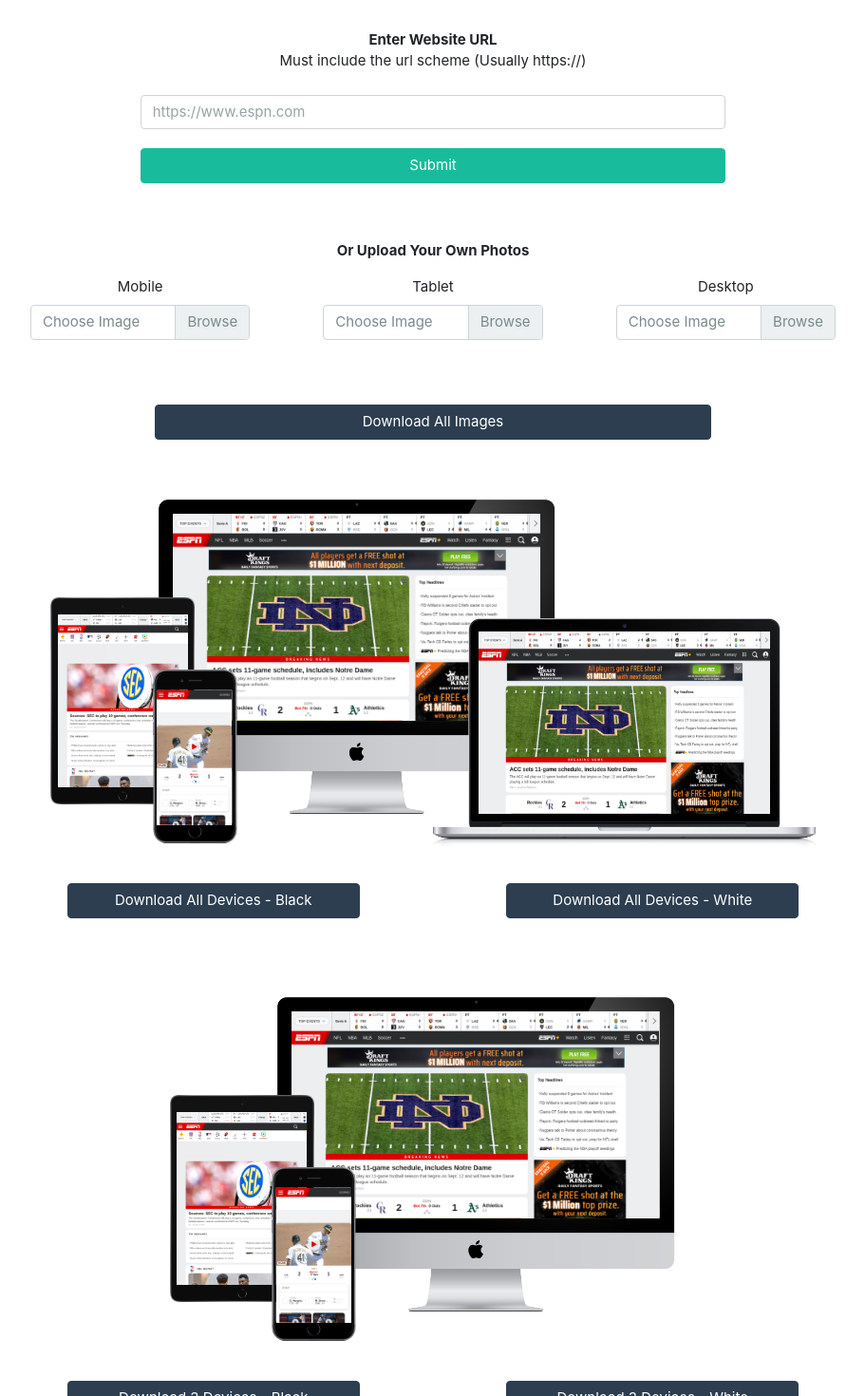
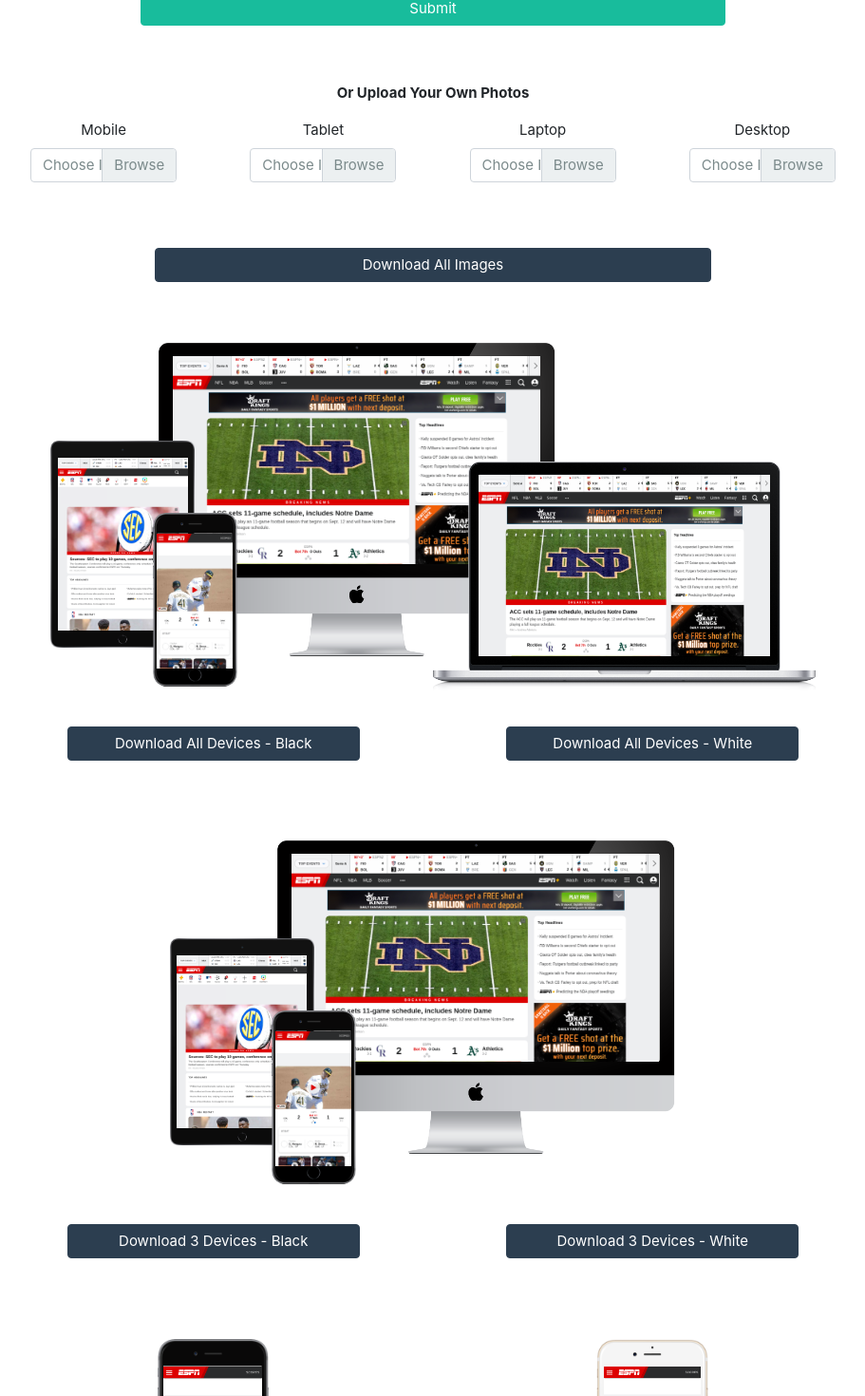
Before and after one commit to JustinLG9/Website-Mockup-Generator, a React (Create React App) app: page / in a window 1280 px wide. Shown: the part 340-1810 px from the top of the page at 95% size, without its empty margins (184-1095 px from the left). Built offline with nearby package versions, Linux system fonts and the light colour scheme.

Commit message:
Version 1.1

```diff
--- a/src/App.js
+++ b/src/App.js
@@ -23,13 +23,13 @@ import {
 let thum = require("thum.io");
 
 function App() {
-  const [imageData, setImageData] = useState({
+  let imageData = {
     mobileBlack: {
       title: "mobileBlack",
       deviceImgSrc: require("./deviceImages/mobile-black.png"),
       deviceImgID: "mobile-black-device-img",
-      deviceScreenCoords: { X1: 28, Y1: 129, X2: 504, Y2: 978 },
-      deviceDimensions: { width: 539, height: 1091 },
+      deviceScreenCoords: { X1: 26, Y1: 129, X2: 504, Y2: 978 },
+      deviceDimensions: { width: 537, height: 1091 },
       displayImgSrc: require("./deviceImages/espnMobile.png"),
       displayImgID: "mobile-black-display-img",
       buttonText: "Download Mobile - Black",
@@ -65,7 +65,7 @@ function App() {
       deviceImgSrc: require("./deviceImages/tablet-white.png"),
       deviceImgID: "tablet-white-device-img",
       deviceScreenCoords: { X1: 115, Y1: 215, X2: 2180, Y2: 2965 },
-      deviceDimensions: { width: 2293, height: 3180 },
+      deviceDimensions: { width: 2293, height: 3175 },
       displayImgSrc: require("./deviceImages/espnTablet.png"),
       displayImgID: "tablet-white-display-img",
       buttonText: "Download Tablet - White",
@@ -88,15 +88,15 @@ function App() {
       title: "desktop",
       deviceImgSrc: require("./deviceImages/desktop.png"),
       deviceImgID: "desktop-device-img",
-      deviceScreenCoords: { X1: 116, Y1: 108, X2: 1600, Y2: 941 },
-      deviceDimensions: { width: 1716, height: 1361 },
+      deviceScreenCoords: { X1: 116, Y1: 106, X2: 1600, Y2: 941 },
+      deviceDimensions: { width: 1716, height: 1360 },
       displayImgSrc: require("./deviceImages/espnDesktop.png"),
       displayImgID: "desktop-display-img",
       buttonText: "Download Desktop",
       filename: "desktop.png",
       largeImage: true,
     },
-  });
+  };
   const [downloadingSingle, setDownloadingSingle] = useState([
     false, // mobile - black
     false, // mobile - white
@@ -365,6 +365,7 @@ function App() {
   function updateAllImages(mobileSrc, tabletSrc, desktopSrc) {
     updateImages("mobile", mobileSrc, true);
     updateImages("tablet", tabletSrc, true);
+    updateImages("laptop", desktopSrc, true);
     updateImages("desktop", desktopSrc, true);
   }
 
@@ -376,7 +377,8 @@ function App() {
         elems.forEach((elem) => {
           let tempImageData = imageData;
           tempImageData[imageDataName].displayImgSrc = newSrc;
-          setImageData(tempImageData);
+          imageData = tempImageData;
+          console.log(elem);
           elem.src = newSrc;
           if (anonymous) {
             elem.crossOrigin = "anonymous";
@@ -384,6 +386,7 @@ function App() {
             elem.removeAttribute("crossOrigin");
           }
         });
+        console.log(imageData);
       });
     }
 
@@ -414,12 +417,17 @@ function App() {
         ]);
         break;
       }
-      case "desktop": {
+      case "laptop": {
         updateImageDataAndElems([
           {
             className: "laptop-display-img",
             imageDataName: "laptop",
           },
+        ]);
+        break;
+      }
+      case "desktop": {
+        updateImageDataAndElems([
           {
             className: "desktop-display-img",
             imageDataName: "desktop",
@@ -559,7 +567,6 @@ function App() {
       <NavBar />
       <div className="container editorContainer">
         <div className="col-md-10 m-auto">
-          <HowTo />
           <div className="image-selectors">
             <UrlInput
               getUrlImagesAndUpdateFunc={getUrlImagesAndUpdate}
--- a/src/components/DesktopMacbookTabletMobile.js
+++ b/src/components/DesktopMacbookTabletMobile.js
@@ -13,16 +13,7 @@ export default function DesktopMacbookTabletMobile({
   downloadingBlack,
   downloadingWhite,
 }) {
-  function SingleDeviceDisplay({ imageData, ...props }) {
-    const {
-      deviceImgSrc,
-      deviceImgID,
-      deviceScreenCoords,
-      deviceDimensions,
-      displayImgSrc,
-      displayImgID,
-    } = imageData;
-
+  function getDisplayImgStyle(deviceScreenCoords, deviceDimensions) {
     const top = (deviceScreenCoords.Y1 / deviceDimensions.height) * 100 + "%";
     const left = (deviceScreenCoords.X1 / deviceDimensions.width) * 100 + "%";
     const width =
@@ -35,53 +26,106 @@ export default function DesktopMacbookTabletMobile({
         deviceDimensions.height) *
         100 +
       "%";
-    let displayImageStyle = {
+
+    return {
       top: top,
       left: left,
       width: width,
       height: height,
     };
-
-    return (
-      <div className="imageDisplay" {...props}>
-        <img
-          src={deviceImgSrc}
-          className="multi-device-image"
-          id={deviceImgID}
-          alt="Device"
-          data-dimension={
-            deviceDimensions.width + "," + deviceDimensions.height
-          }
-        />
-        <img
-          src={displayImgSrc}
-          style={displayImageStyle}
-          alt="Display"
-          className={`multi-display-image ${displayImgID}`}
-        />
-      </div>
-    );
   }
 
   return (
     <div>
       <div className="multi-device-display DMTM-black">
-        <SingleDeviceDisplay
-          imageData={imageData.desktop}
-          className="DMTM-desktop imageDisplay single-device"
-        />
-        <SingleDeviceDisplay
-          imageData={imageData.laptop}
-          className="DMTM-laptop imageDisplay single-device"
-        />
-        <SingleDeviceDisplay
-          imageData={imageData.tabletBlack}
-          className="DMTM-tablet imageDisplay single-device"
-        />
-        <SingleDeviceDisplay
-          imageData={imageData.mobileBlack}
-          className="DMTM-mobile imageDisplay single-device"
-        />
+        <div className="DMTM-desktop imageDisplay single-device">
+          <img
+            src={imageData.desktop.deviceImgSrc}
+            className="multi-device-image"
+            id={imageData.desktop.deviceImgID}
+            alt="Device"
+            data-dimension={
+              imageData.desktop.deviceDimensions.width +
+              "," +
+              imageData.desktop.deviceDimensions.height
+            }
+          />
+          <img
+            src={imageData.desktop.displayImgSrc}
+            style={getDisplayImgStyle(
+              imageData.desktop.deviceScreenCoords,
+              imageData.desktop.deviceDimensions
+            )}
+            alt="Display"
+            className={`multi-display-image ${imageData.desktop.displayImgID}`}
+          />
+        </div>
+        <div className="DMTM-laptop imageDisplay single-device">
+          <img
+            src={imageData.laptop.deviceImgSrc}
+            className="multi-device-image"
+            id={imageData.laptop.deviceImgID}
+            alt="Device"
+            data-dimension={
+              imageData.laptop.deviceDimensions.width +
+              "," +
+              imageData.laptop.deviceDimensions.height
+            }
+          />
+          <img
+            src={imageData.laptop.displayImgSrc}
+            style={getDisplayImgStyle(
+              imageData.laptop.deviceScreenCoords,
+              imageData.laptop.deviceDimensions
+            )}
+            alt="Display"
+            className={`multi-display-image ${imageData.laptop.displayImgID}`}
+          />
+        </div>
+        <div className="DMTM-tablet imageDisplay single-device">
+          <img
+            src={imageData.tabletBlack.deviceImgSrc}
+            className="multi-device-image"
+            id={imageData.tabletBlack.deviceImgID}
+            alt="Device"
+            data-dimension={
+              imageData.tabletBlack.deviceDimensions.width +
+              "," +
+              imageData.tabletBlack.deviceDimensions.height
+            }
+          />
+          <img
+            src={imageData.tabletBlack.displayImgSrc}
+            style={getDisplayImgStyle(
+              imageData.tabletBlack.deviceScreenCoords,
+              imageData.tabletBlack.deviceDimensions
+            )}
+            alt="Display"
+            className={`multi-display-image ${imageData.tabletBlack.displayImgID}`}
+          />
+        </div>
+        <div className="DMTM-mobile imageDisplay single-device">
+          <img
+            src={imageData.mobileBlack.deviceImgSrc}
+            className="multi-device-image"
+            id={imageData.mobileBlack.deviceImgID}
+            alt="Device"
+            data-dimension={
+              imageData.mobileBlack.deviceDimensions.width +
+              "," +
+              imageData.mobileBlack.deviceDimensions.height
+            }
+          />
+          <img
+            src={imageData.mobileBlack.displayImgSrc}
+            style={getDisplayImgStyle(
+              imageData.mobileBlack.deviceScreenCoords,
+              imageData.mobileBlack.deviceDimensions
+            )}
+            alt="Display"
+            className={`multi-display-image ${imageData.mobileBlack.displayImgID}`}
+          />
+        </div>
       </div>
       <div className="row justify-content-around">
         <button
--- a/src/components/DesktopTabletMobile.js
+++ b/src/components/DesktopTabletMobile.js
@@ -16,16 +16,7 @@ export default function DesktopMacbookTabletMobile({
   downloadingBlack,
   downloadingWhite,
 }) {
-  function SingleDeviceDisplay({ imageData, ...props }) {
-    const {
-      deviceImgSrc,
-      deviceImgID,
-      deviceScreenCoords,
-      deviceDimensions,
-      displayImgSrc,
-      displayImgID,
-    } = imageData;
-
+  function getDisplayImgStyle(deviceScreenCoords, deviceDimensions) {
     const top = (deviceScreenCoords.Y1 / deviceDimensions.height) * 100 + "%";
     const left = (deviceScreenCoords.X1 / deviceDimensions.width) * 100 + "%";
     const width =
@@ -38,49 +29,84 @@ export default function DesktopMacbookTabletMobile({
         deviceDimensions.height) *
         100 +
       "%";
-    let displayImageStyle = {
+
+    return {
       top: top,
       left: left,
       width: width,
       height: height,
     };
-
-    return (
-      <div className="imageDisplay" {...props}>
-        <img
-          src={deviceImgSrc}
-          className="multi-device-image"
-          id={deviceImgID}
-          alt="Device"
-          data-dimension={
-            deviceDimensions.width + "," + deviceDimensions.height
-          }
-        />
-        <img
-          src={displayImgSrc}
-          style={displayImageStyle}
-          alt="Display"
-          className={`multi-display-image ${displayImgID}`}
-        />
-      </div>
-    );
   }
 
   return (
     <div>
       <div className="multi-device-display DMTM-black">
-        <SingleDeviceDisplay
-          imageData={imageData.desktop}
-          className="DTM-desktop imageDisplay single-device"
-        />
-        <SingleDeviceDisplay
-          imageData={imageData.tabletBlack}
-          className="DTM-tablet imageDisplay single-device"
-        />
-        <SingleDeviceDisplay
-          imageData={imageData.mobileBlack}
-          className="DTM-mobile imageDisplay single-device"
-        />
+        <div className="DTM-desktop imageDisplay single-device">
+          <img
+            src={imageData.desktop.deviceImgSrc}
+            className="multi-device-image"
+            id={imageData.desktop.deviceImgID}
+            alt="Device"
+            data-dimension={
+              imageData.desktop.deviceDimensions.width +
+              "," +
+              imageData.desktop.deviceDimensions.height
+            }
+          />
+          <img
+            src={imageData.desktop.displayImgSrc}
+            style={getDisplayImgStyle(
+              imageData.desktop.deviceScreenCoords,
+              imageData.desktop.deviceDimensions
+            )}
+            alt="Display"
+            className={`multi-display-image ${imageData.desktop.displayImgID}`}
+          />
+        </div>
+        <div className="DTM-tablet imageDisplay single-device">
+          <img
+            src={imageData.tabletBlack.deviceImgSrc}
+            className="multi-device-image"
+            id={imageData.tabletBlack.deviceImgID}
+            alt="Device"
+            data-dimension={
+              imageData.tabletBlack.deviceDimensions.width +
+              "," +
+              imageData.tabletBlack.deviceDimensions.height
+            }
+          />
+          <img
+            src={imageData.tabletBlack.displayImgSrc}
+            style={getDisplayImgStyle(
+              imageData.tabletBlack.deviceScreenCoords,
+              imageData.tabletBlack.deviceDimensions
+            )}
+            alt="Display"
+            className={`multi-display-image ${imageData.tabletBlack.displayImgID}`}
+          />
+        </div>
+        <div className="DTM-mobile imageDisplay single-device">
+          <img
+            src={imageData.mobileBlack.deviceImgSrc}
+            className="multi-device-image"
+            id={imageData.mobileBlack.deviceImgID}
+            alt="Device"
+            data-dimension={
+              imageData.mobileBlack.deviceDimensions.width +
+              "," +
+              imageData.mobileBlack.deviceDimensions.height
+            }
+          />
+          <img
+            src={imageData.mobileBlack.displayImgSrc}
+            style={getDisplayImgStyle(
+              imageData.mobileBlack.deviceScreenCoords,
+              imageData.mobileBlack.deviceDimensions
+            )}
+            alt="Display"
+            className={`multi-display-image ${imageData.mobileBlack.displayImgID}`}
+          />
+        </div>
       </div>
       <div className="row justify-content-around">
         <button
--- a/src/components/FileUpload.js
+++ b/src/components/FileUpload.js
@@ -8,7 +8,7 @@ export default function FileUpload({ uploadFunc }) {
         <p className="upload-file-label">Or Upload Your Own Photos</p>
       </div>
       <div className="row justify-content-around">
-        <div className="col-md-3">
+        <div className="col-md-2">
           <p className="upload-header">Mobile</p>
           <input
             type="file"
@@ -20,13 +20,13 @@ export default function FileUpload({ uploadFunc }) {
           <label
             htmlFor="upload-mobile-file"
             className="custom-file-label"
-            style={{ textAlign: "left" }}
+            style={{ textAlign: "left", overflow: "hidden" }}
           >
             Choose Image
           </label>
         </div>
 
-        <div className="col-md-3">
+        <div className="col-md-2">
           <p className="upload-header">Tablet</p>
           <input
             type="file"
@@ -38,13 +38,31 @@ export default function FileUpload({ uploadFunc }) {
           <label
             htmlFor="upload-tablet-file"
             className="custom-file-label"
-            style={{ textAlign: "left" }}
+            style={{ textAlign: "left", overflow: "hidden" }}
           >
             Choose Image
           </label>
         </div>
 
-        <div className="col-md-3">
+        <div className="col-md-2">
+          <p className="upload-header">Laptop</p>
+          <input
+            type="file"
+            accept=".jpg, .png"
+            className="custom-file-input"
+            id="upload-laptop-file"
+            onChange={(event) => uploadFunc(event, "laptop")}
+          />
+          <label
+            htmlFor="upload-laptop-file"
+            className="custom-file-label"
+            style={{ textAlign: "left", overflow: "hidden" }}
+          >
+            Choose Image
+          </label>
+        </div>
+
+        <div className="col-md-2">
           <p className="upload-header">Desktop</p>
           <input
             type="file"
@@ -56,7 +74,7 @@ export default function FileUpload({ uploadFunc }) {
           <label
             htmlFor="upload-desktop-file"
             className="custom-file-label"
-            style={{ textAlign: "left" }}
+            style={{ textAlign: "left", overflow: "hidden" }}
           >
             Choose Image
           </label>
--- a/src/components/UrlInput.js
+++ b/src/components/UrlInput.js
@@ -11,6 +11,7 @@ export default function UrlInput({ getUrlImagesAndUpdateFunc, gettingImages }) {
         <label htmlFor="website-url-input" className="website-url-label">
           <strong>Enter Website URL</strong>
           <p>Must include the url scheme (Usually https://)</p>
+          <p>Can take up to a minute to capture screenshots</p>
         </label>
       </div>
       <div className="row justify-content-center">
```
